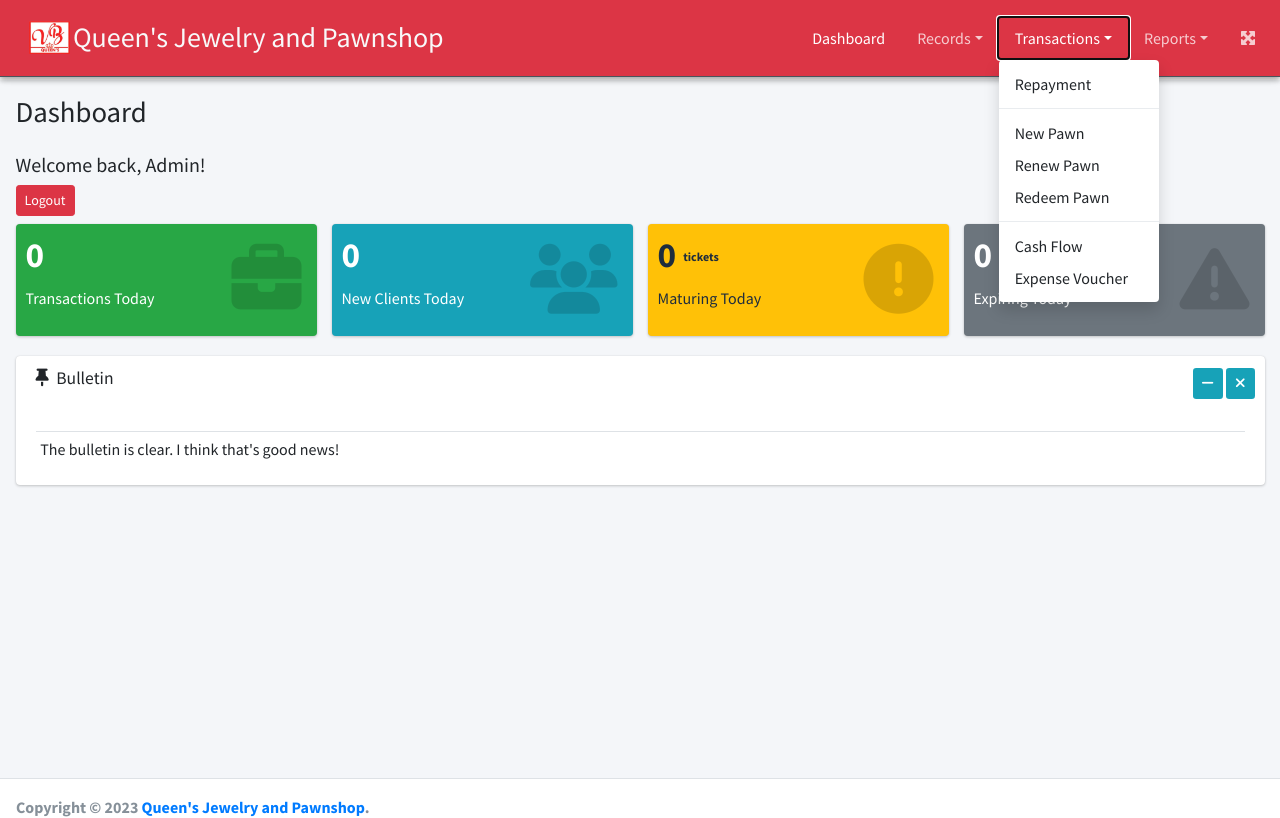
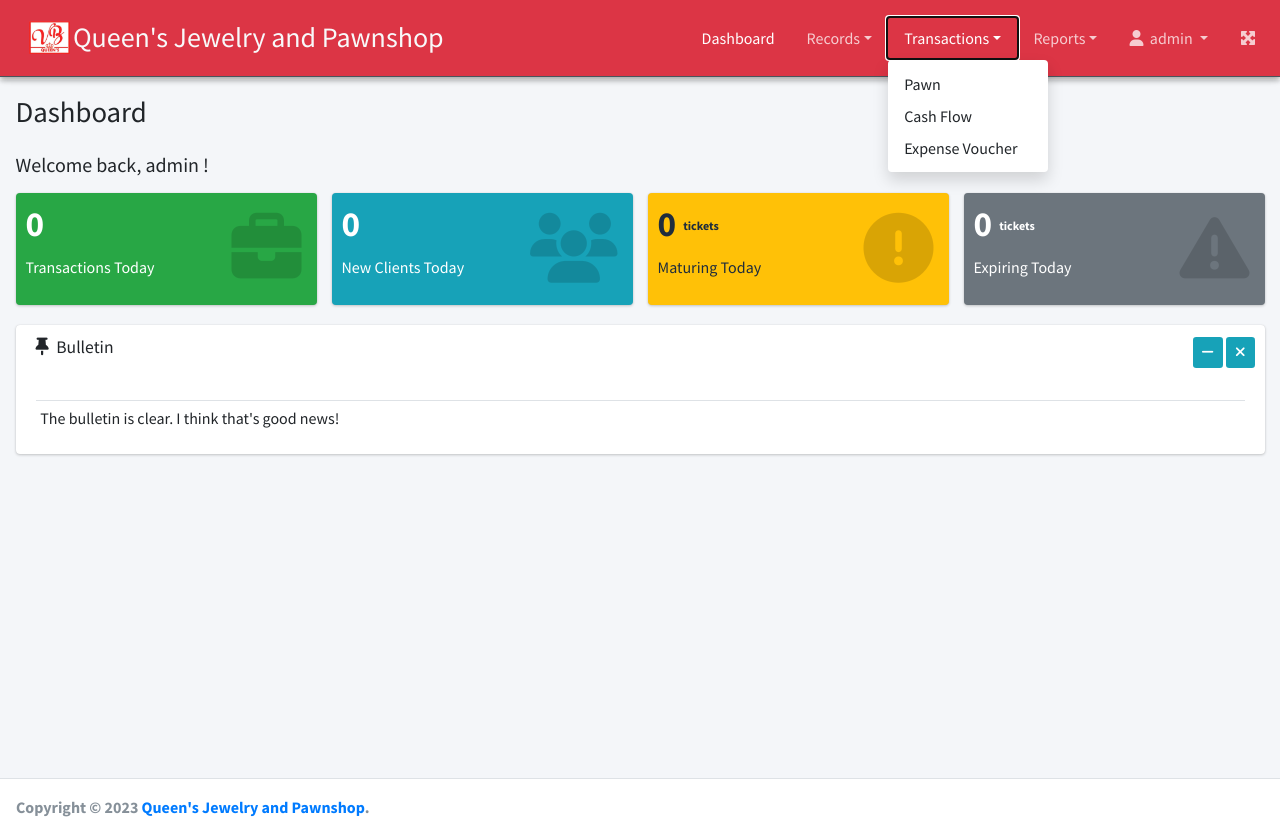
Before and after one commit to KirkMH/queens-pawning, a Django app: page / in a window 1280 px wide, after a click on "Transactions". Shown: the top 818 px of the page. Run offline with Django 4.2, Linux system fonts and the light colour scheme; a user stored in the database is signed in; data comes from the database, SQL or seed files in the repository; both versions use the stored data as it was after the commit; parts of the project's set-up code (start-up, migrations or seed data) failed here and were passed over; some libraries are stand-ins or nearby versions.

Commit message:
Adjusted how the user should logout by adding a new menu.

```diff
--- a/templates/dashboard.html
+++ b/templates/dashboard.html
@@ -36,8 +36,13 @@
         <!-- Greeting section -->
         <div class="row mb-2">
           <div class="col-12">
-            <h5>Welcome back, {{ request.user.username|title }}!</h5>
-            <a href="{% url 'logout' %}" class="btn btn-sm btn-danger">Logout</a>
+            <h5>Welcome back,
+              {% if user.get_full_name != "" %}
+                {{ user.get_full_name }}
+              {% else %}
+                {{ user.username }}
+              {% endif %}
+              !</h5>
           </div>
         </div>
         <!-- Small boxes (Stat box) -->
--- a/templates/includes/topmenu.html
+++ b/templates/includes/topmenu.html
@@ -30,20 +30,9 @@
         <li class="nav-item dropdown my-auto" id="menu-transactions">
             <a id="dropdownTransactions" href="#" data-toggle="dropdown" aria-haspopup="true" aria-expanded="false" class="nav-link dropdown-toggle">Transactions</a>
             <ul aria-labelledby="dropdownTransactions" class="dropdown-menu border-0 shadow">
-                <li id="menu-repayment">
-                    <a class="dropdown-item" href="#">Repayment</a>
+                <li id="menu-new">
+                    <a class="dropdown-item" href="{% url 'pawn_list' %}">Pawn</a>
                 </li>
-                <li><div class="dropdown-divider"></div></li>
-                <li id="menu-new">
-                    <a class="dropdown-item" href="{% url 'new_pawn' %}">New Pawn</a>
-                </li>
-                <li id="menu-renew">
-                    <a class="dropdown-item" href="#">Renew Pawn</a>
-                </li>
-                <li id="menu-redeem">
-                    <a class="dropdown-item" href="#">Redeem Pawn</a>
-                </li>
-                <li><div class="dropdown-divider"></div></li>
                 <li id="menu-cash-flow">
                     <a class="dropdown-item" href="#">Cash Flow</a>
                 </li>
@@ -56,7 +45,7 @@
             <a id="dropdownReports" href="#" data-toggle="dropdown" aria-haspopup="true" aria-expanded="false" class="nav-link dropdown-toggle">Reports</a>
             <ul aria-labelledby="dropdownReports" class="dropdown-menu border-0 shadow">
                 <li id="menu-logs">
-                    <a class="dropdown-item" href="{% url 'pawn_list' %}">Ticket Logs</a>
+                    <a class="dropdown-item" href="#">Ticket Logs</a>
                 </li>
                 <li id="menu-cash-count">
                     <a class="dropdown-item" href="#">Cash Count</a>
@@ -78,3 +67,21 @@
                 </li>
             </ul>
         </li>
+        <li class="nav-item dropdown my-auto" id="menu-account">
+            <a id="dropdownAccount" href="#" data-toggle="dropdown" aria-haspopup="true" aria-expanded="false" class="nav-link dropdown-toggle">
+                <i class="fas fa-user"></i>&nbsp;
+                {% if user.get_full_name != "" %}
+                    {{ user.get_full_name }}
+                {% else %}
+                    {{ user.username }}
+                {% endif %}
+            </a>
+            <ul aria-labelledby="dropdownAccount" class="dropdown-menu border-0 shadow">
+                <li id="menu-logs">
+                    <a class="dropdown-item" href="#">Update Password</a>
+                </li>
+                <li id="menu-cash-count">
+                    <a class="dropdown-item" href="{% url 'logout' %}">Logout</a>
+                </li>
+            </ul>
+        </li>
```
Also changed, not shown: db.sqlite3.
